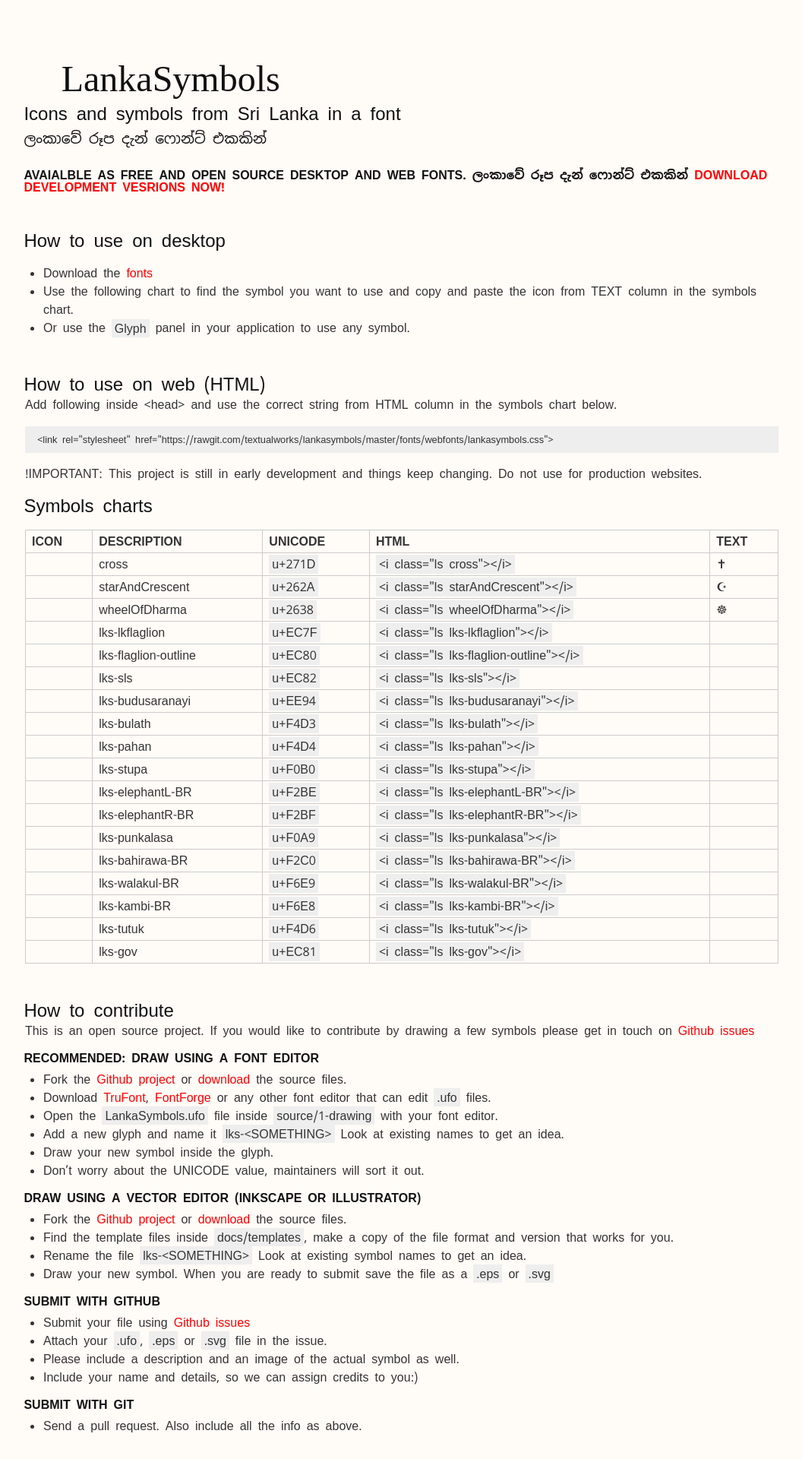
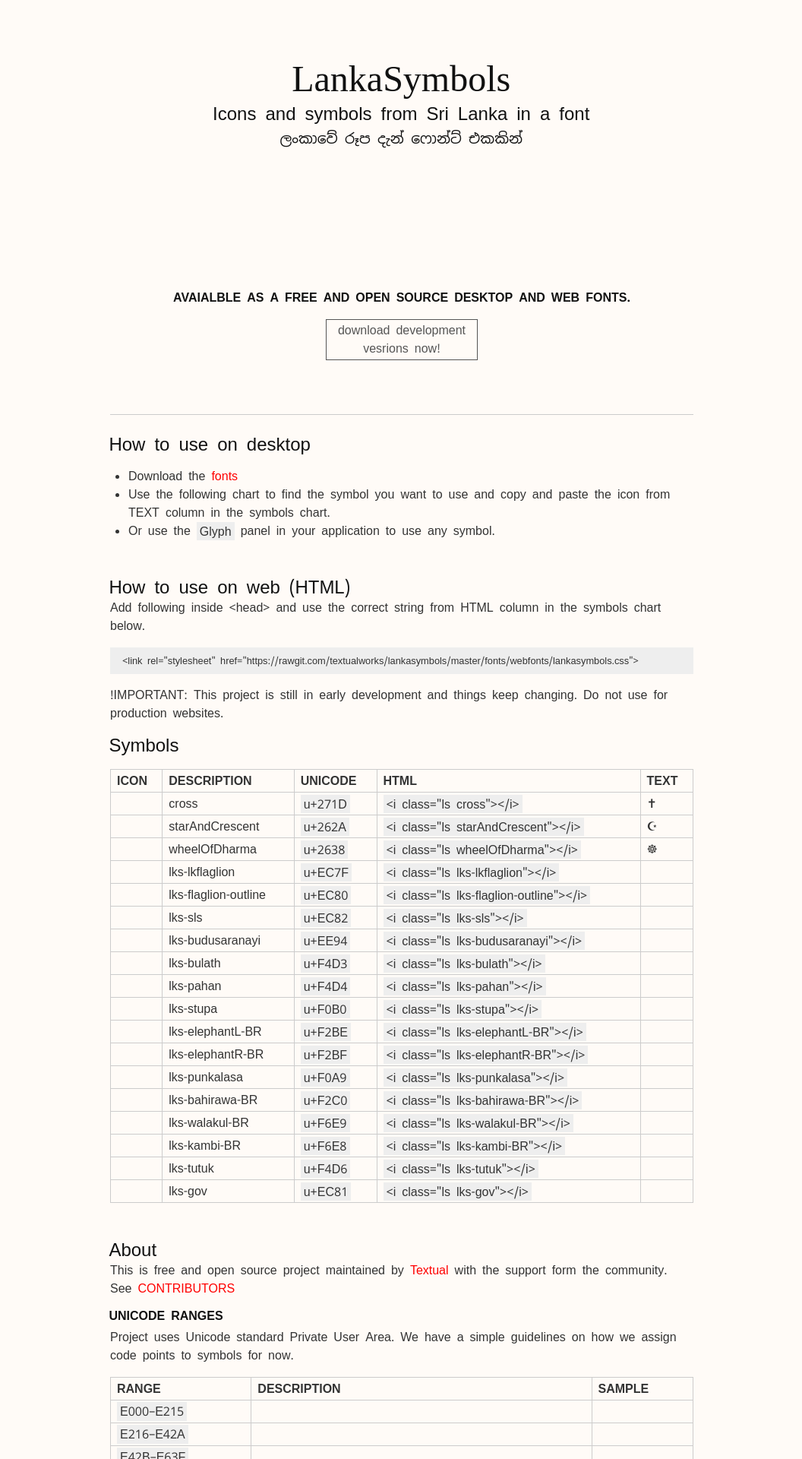
Before and after one commit to mooniak/lankasymbols, a Jekyll site: the page built from docs/index.md, in a window 1280 px wide. Shown: the top 1920 px of the page at 76% size, without its empty margins (111-1167 px from the left). Built offline with Jekyll 4.4.1, drawn with Linux system fonts in a browser that asks for light colours; some web fonts are replaced; comment, search, counter and statistics services are not loaded; our own code applies the rules of GitHub Pages for plain Markdown files; some of the changed text lies outside the part shown.

Commit message:
Update the webstie

```diff
--- a/docs/_layouts/home.html
+++ b/docs/_layouts/home.html
@@ -28,7 +28,7 @@
   <div class="container">
 
 
-<header class="site-header" role="banner">
+<header class="site-header" role="banner" style=" text-align:center;" >
 
   <div class="wrapper">
   <h1 href="{{ "/" | relative_url }}"><span class="display-text" style="font-weight: 100;
@@ -37,17 +37,24 @@
   </div>
 </header>
 
-<h2>
+<h2 style=" text-align:center;">
   Icons and symbols from Sri Lanka in a font
 </h2>
-<h2 lang="si">
-  ලංකාවේ රූප දැන් ෆොන්ට් එකකින්<span class="display-text" style="font-weight: 100;
-"> </span>
+<h2 style=" text-align:center;" lang="si">
+  ලංකාවේ රූප දැන් ෆොන්ට් එකකින්
 </h2>
+</div>
 
-<h3>Avaialble as free and open source desktop and web fonts. ලංකාවේ රූප දැන් ෆොන්ට් එකකින්
-  <a class="nav-download" href="http://textual.works/downloads/lankasymbols"><style=""></i>DOWNLOAD DEVELOPMENT VESRIONS NOW!</a>
+<h1 style=" margin-top:50px; text-align:center;">
+<span class="display-text" style="font-size:100px; font-weight: 100;"> </span>
+</h1>
+<div class="container">
+
+
+<h3 style=" margin:40px 10px 20px 10px; text-align:center;">Avaialble as a free and open source desktop and web fonts. <br>
 </h3>
+
+  <a class="btn btn-big" href="http://textual.works/downloads/lankasymbols"><style=""></i>DOWNLOAD DEVELOPMENT VESRIONS NOW!</a>
 <br>
 <br>
 
--- a/docs/css/styles.css
+++ b/docs/css/styles.css
@@ -209,10 +209,11 @@
 }
 
 .container {
-    width: 80vw;
+    width: 800px;
     margin: 0 auto;
     left: 0;
     padding: 0 1rem;
+    text-align:
 }
 
 .mooniak-logo-big {
@@ -231,7 +232,7 @@
     display: block;
     text-align: center;
     max-width: 200px;
-    margin: 10px 0px;
+    margin: 0px auto;
 }
 
 .btn-big {
--- a/docs/index.md
+++ b/docs/index.md
@@ -1,6 +1,8 @@
 ---
 layout: home
 ---
+
+***
 
 ## How to use on desktop
 - Download the [fonts](http://textual.works/downloads/lankasymbols)
@@ -17,7 +19,7 @@
 !IMPORTANT: This project is still in early development and things keep changing. Do not use for production websites.
 
 
-## Symbols charts
+## Symbols
 
 | ICON                                | DESCRIPTION                  | UNICODE   |   HTML                                         | TEXT                                       |
 | :---                                |:-----                 | :-----    | :--------------------------------------------  |:--------------------------------------------  |
@@ -40,6 +42,28 @@
 | <i class="lks lks-tutuk"></i> | lks-tutuk |  `u+F4D6` |  `<i class="ls lks-tutuk"></i>`| <span class="display-text"></span> |
 | <i class="lks lks-gov"></i> | lks-gov |  `u+EC81` |  `<i class="ls lks-gov"></i>`| <span class="display-text"></span> |
 
+
+## About
+
+This is free and open source project maintained by [Textual](http://textual.works) with the support form the community. See [CONTRIBUTORS](https://github.com/textualworks/lankasymbols/blob/master/)
+
+### Unicode ranges
+Project uses Unicode standard Private User Area. We have a simple guidelines on how we assign code points to symbols for now.
+
+| RANGE     | DESCRIPTION                             | SAMPLE   |
+| :---      | :---                                    | :--- |
+|`E000–E215`|	                                        | |
+|`E216–E42A`|	                                        | |
+|`E42B–E63F`|	                                        | |
+|`E640–E854`|	                                        | |
+|`E855–EA69`|	                                        | |
+|`EA6A–EC7E`|	                                        | |
+|`EC7F–EE93`|	Official and brands                     | |
+|`EE94–F0A8`|	Typographic symbols                     | |
+|`F0A9–F2BD`|	Historical cultural symbols             | |
+|`F2BE–F4D2`|	Historical cultural symbols – Border    | |
+|`F4D3–F6E7`|	Cultural symbols                        | |
+|`F6E8–F8FC`|	Cultural symbols – Borders              | |
 
 
 
```
Also changed, not shown: other parts of docs/index.md (+0 -21 lines).
